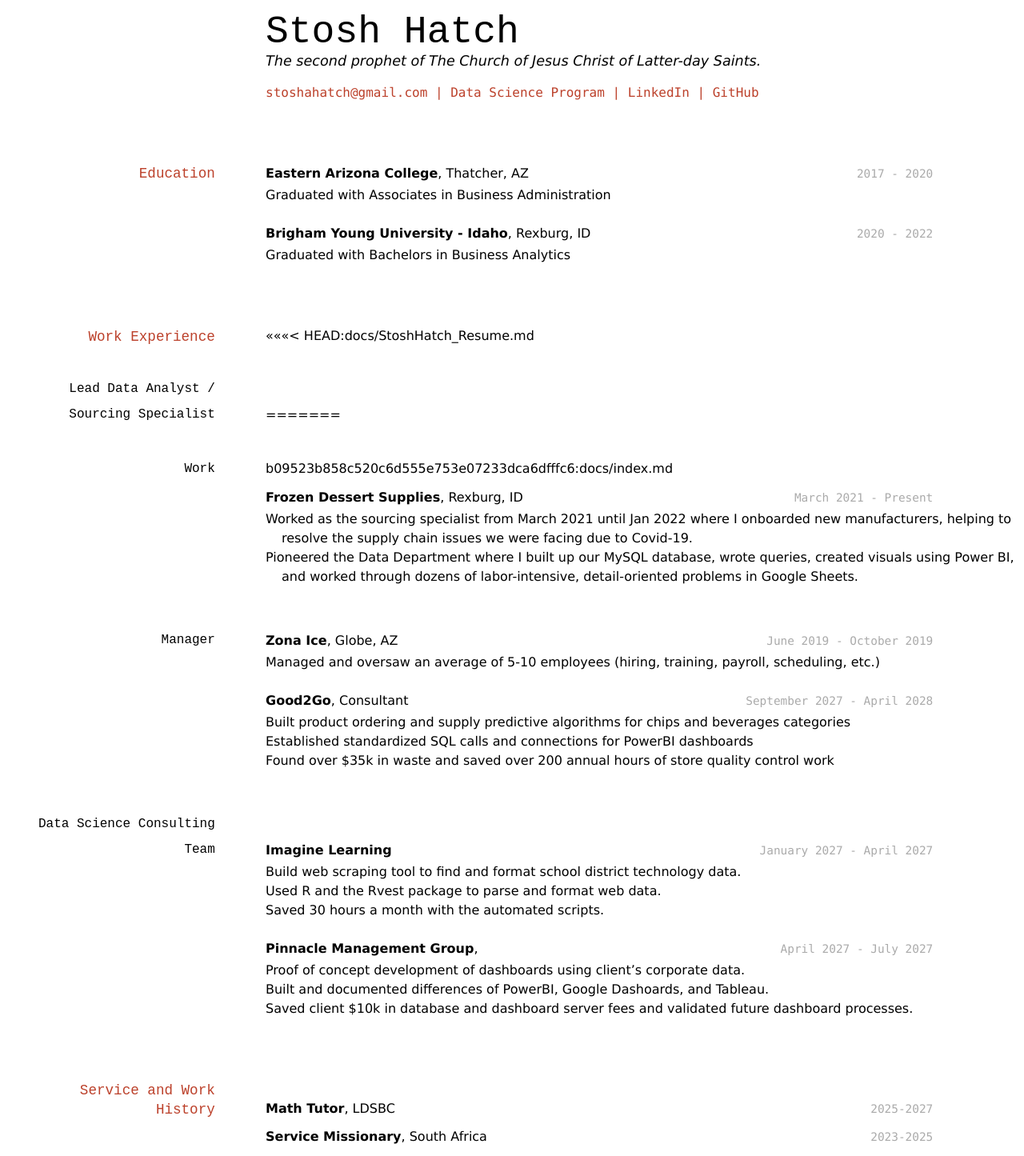
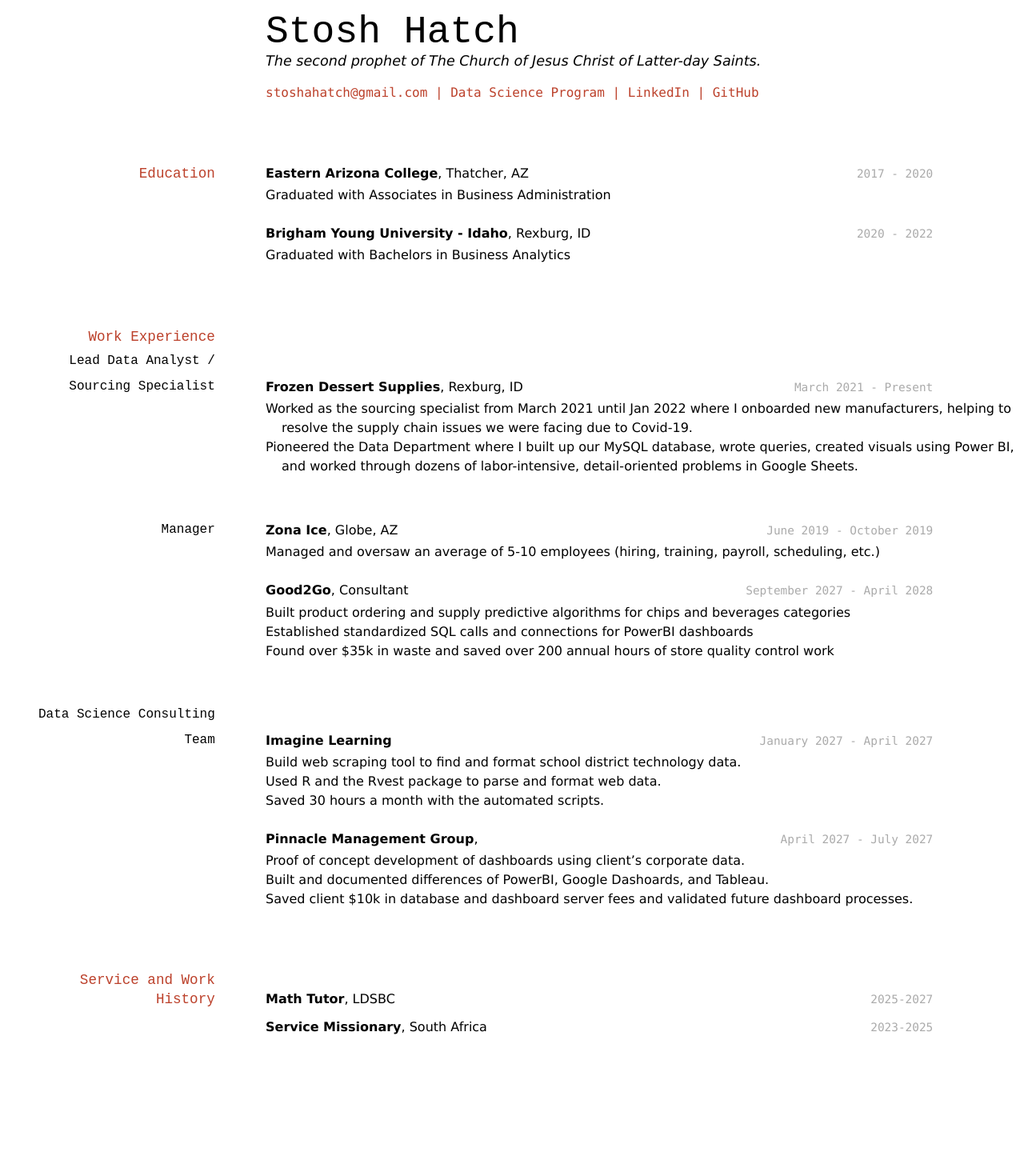
Before and after one commit to St0sh/StoshHatch_Resume, a Jekyll site: the page built from docs/StoshHatch_Resume.md, in a window 1280 px wide. Shown: the whole page at 80% size. Built offline with Jekyll 4.4.1, drawn with Linux system fonts in a browser that asks for light colours; after the commit the page ends 1307 px from its top, so only the background shows below that.

Commit message:
Updated Work Experience - 1

```diff
--- a/docs/StoshHatch_Resume.md
+++ b/docs/StoshHatch_Resume.md
@@ -29,11 +29,7 @@ __Brigham Young University - Idaho__, Rexburg, ID
 
 ## Work Experience
 
-<<<<<<< HEAD:docs/StoshHatch_Resume.md
 ### Lead Data Analyst / Sourcing Specialist
-=======
-### Work
->>>>>>> b09523b858c520c6d555e753e07233dca6dfffc6:docs/index.md
 
 `March 2021 - Present`
 __Frozen Dessert Supplies__, Rexburg, ID
```
